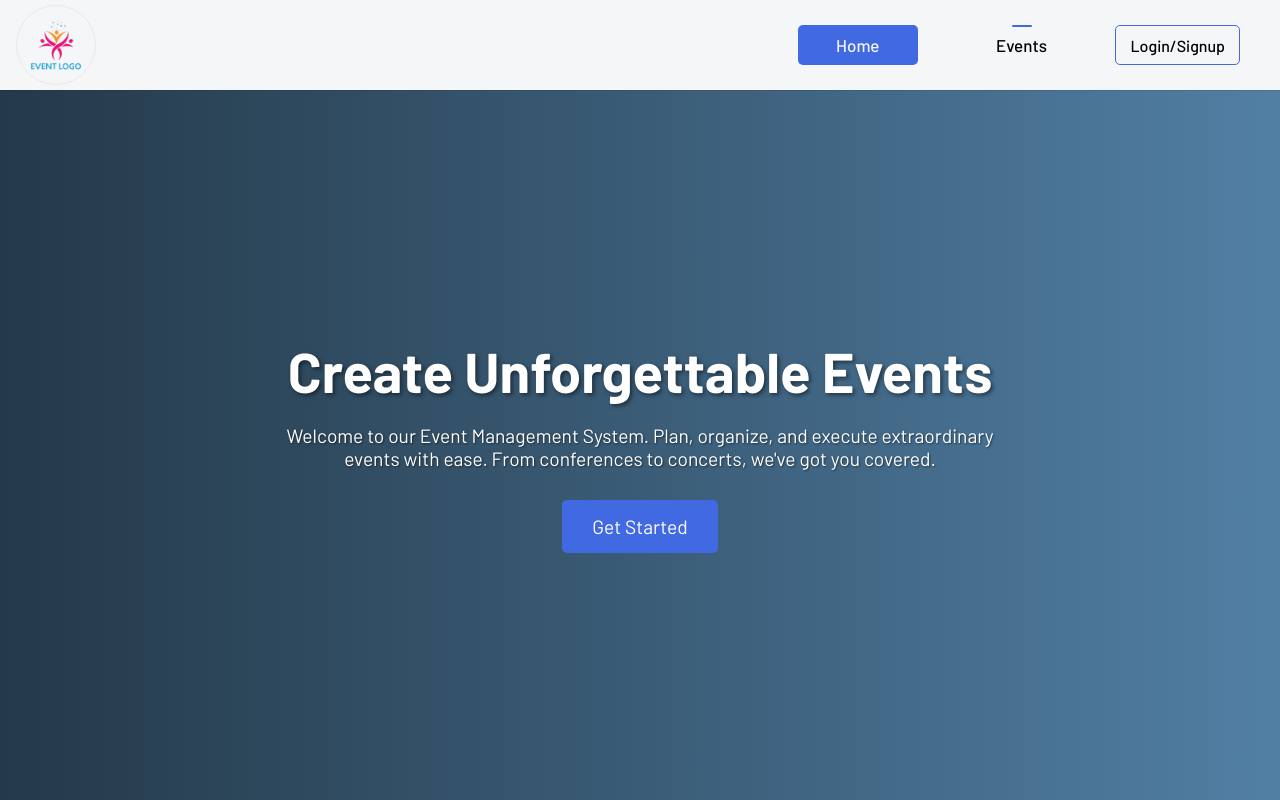
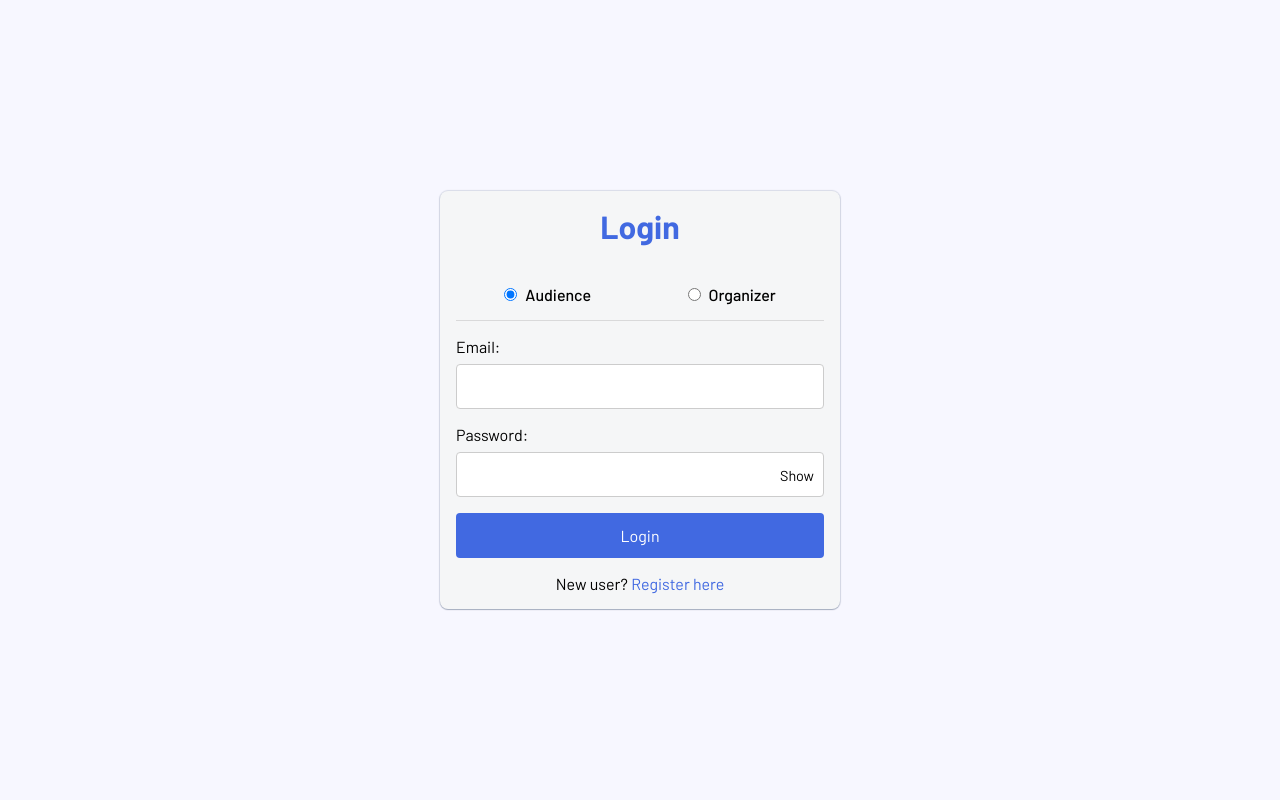
Before and after one commit to Anshuman1803/Event-Management, a React (Create React App) app in the folder frontend/: page / in a window 1280 px wide. Built offline with nearby package versions, Linux system fonts and the light colour scheme; no server answers.

Commit message:
create a seprate route for auth (login & signup( frontend

```diff
--- a/frontend/src/App.js
+++ b/frontend/src/App.js
@@ -12,7 +12,7 @@ function App() {
         reverseOrder={false}
       />
       {
-        role !== "organizer" && <Header />
+        (role !== "organizer" && role === "audience") && <Header />
       }
       <AppRouter />
     </>
--- a/frontend/src/pages/Auth/Login.js
+++ b/frontend/src/pages/Auth/Login.js
@@ -5,8 +5,10 @@ import axios from 'axios'
 import toast from 'react-hot-toast';
 import { useDispatch } from 'react-redux'
 import { updateUserData } from '../../redux/ReduxSlice';
+import ButtonLoader from '../../components/buttonLoader/ButtonLoader';
 const BACKEND_URL = process.env.REACT_APP_BACKEND_URL;
 const Login = () => {
+    const [Loading, setLoading] = useState(false);
   const dispatchTo = useDispatch();
   const navigateTO= useNavigate()
   const [showPassword, setShowPassword] = useState(false);
@@ -28,8 +30,10 @@ const Login = () => {
 
   const handleSubmit = (e) => {
     e.preventDefault();
+    setLoading(true)
     axios.post(`${BACKEND_URL}auth/user/login`, userDetails).then((response) => {
       if (response.data.success) {
+        setLoading(false);
         toast.success(response.data.resMsg);
         dispatchTo(updateUserData({
           profile: response.data.UserDetails.profile,
@@ -45,9 +49,11 @@ const Login = () => {
           role: "audience",
         });
       } else {
+        setLoading(false);
         toast.error(response.data.resMsg);
       }
     }).catch((error) => {
+      setLoading(false);
       if (error.response) {
         if (error.response.status === 409) {
           toast(error.response.data.resMsg, {
@@ -135,7 +141,11 @@ const Login = () => {
           </div>
         </div>
 
-        <button type="submit" className={styles.submitButton}>Login</button>
+        <button type="submit" className={styles.submitButton}>
+          {
+            Loading ? <ButtonLoader/> : "Login"
+          }
+          </button>
         <div className={styles.registerLink}>
           <p>New user? <Link to="/user/register">Register here</Link></p>
         </div>
--- a/frontend/src/pages/Auth/Register.js
+++ b/frontend/src/pages/Auth/Register.js
@@ -3,10 +3,12 @@ import styles from './auth.module.css';
 import { Link, useNavigate } from 'react-router-dom';
 import axios from 'axios'
 import toast from 'react-hot-toast';
+import ButtonLoader from '../../components/buttonLoader/ButtonLoader';
 const BACKEND_URL = process.env.REACT_APP_BACKEND_URL;
 const Register = () => {
-  const navigateTO= useNavigate()
+  const navigateTO = useNavigate()
   const [showPassword, setShowPassword] = useState(false);
+  const [Loading, setLoading] = useState(false);
   const [userDetails, setUserDetails] = useState({
     email: "",
     fullName: "",
@@ -27,8 +29,10 @@ const Register = () => {
   // ! Register logic
   const handleSubmit = (e) => {
     e.preventDefault();
-    axios.post(`${BACKEND_URL}auth/user/register`,userDetails).then((response)=>{
-      if(response.data.success){
+    setLoading(true)
+    axios.post(`${BACKEND_URL}auth/user/register`, userDetails).then((response) => {
+      if (response.data.success) {
+        setLoading(false)
         toast.success(response.data.resMsg);
         navigateTO("/user/login")
         setUserDetails({
@@ -37,10 +41,12 @@ const Register = () => {
           password: "",
           role: "audience",
         });
-      }else{
+      } else {
+        setLoading(false)
         toast.error(response.data.resMsg);
       }
-    }).catch((error)=>{
+    }).catch((error) => {
+      setLoading(false)
       if (error.response) {
         if (error.response.status === 409) {
           toast(error.response.data.resMsg, {
@@ -143,7 +149,11 @@ const Register = () => {
             </button>
           </div>
         </div>
-        <button type="submit" className={`${styles.submitButton}`}>Register</button>
+        <button type="submit" className={`${styles.submitButton}`}>
+          {
+            Loading ? <ButtonLoader /> : "Register"
+          }
+        </button>
         <div className={styles.registerLink}>
           <p>Already have an account?  <Link to="/user/login">Login here</Link></p>
         </div>
--- a/frontend/src/pages/Auth/auth.module.css
+++ b/frontend/src/pages/Auth/auth.module.css
@@ -1,6 +1,6 @@
 .formContainer {
     width: 100%;
-    min-height: calc(100dvh - 90px);
+    min-height: 100dvh;
     display: flex;
     align-items: center;
     justify-content: center;
@@ -96,13 +96,17 @@
 
 .submitButton {
     width: 100%;
-    padding: 0.75rem;
+    padding: 1em;
     background-color: var(--primaryColor);
     color: white;
     border: none;
     border-radius: 4px;
     font-size: 1rem;
+    height: 45px;
     transition: background-color 0.3s ease;
+    display: flex;
+    align-items: center;
+    justify-content: center;
 }
 
 .submitButton:hover {
--- a/frontend/src/router/AppRouter.js
+++ b/frontend/src/router/AppRouter.js
@@ -20,7 +20,13 @@ function AppRouter() {
     return (
         <>
             {
-                role === "organizer" ? <Organizer /> : <Audience />
+                (role !== "organizer" && role !== "audience") && <AuthRoute />
+            }
+            {
+                role === "organizer" && <Organizer />
+            }
+            {
+                role === "audience" && <Audience />
             }
         </>
 
@@ -54,18 +60,26 @@ function Audience() {
     const { isActive } = useSelector((state) => state.EventManagement);
     return (
         <Routes>
-            <Route path='/' element={ <Suspense fallback={<div>Loading...</div>}> <Home /> </Suspense>} />
+            <Route path='/' element={<Suspense fallback={<div>Loading...</div>}> <Home /> </Suspense>} />
 
-            <Route path='/events' element={ <Suspense fallback={<div>Loading...</div>}> <Events /> </Suspense>} />
+            <Route path='/events' element={<Suspense fallback={<div>Loading...</div>}> <Events /> </Suspense>} />
 
             {
                 !isActive && <>
-                    <Route path='/user/login' element={ <Suspense fallback={<div>Loading...</div>}> <Login /> </Suspense>} />
-                    <Route path='/user/register' element={ <Suspense fallback={<div>Loading...</div>}> <Register /> </Suspense>} />
+                    <Route path='/user/login' element={<Suspense fallback={<div>Loading...</div>}> <Login /> </Suspense>} />
+                    <Route path='/user/register' element={<Suspense fallback={<div>Loading...</div>}> <Register /> </Suspense>} />
                 </>
             }
-            <Route path='/*' element={ <Suspense fallback={<div>Loading...</div>}> <Home /> </Suspense>} />
+            <Route path='/*' element={<Suspense fallback={<div>Loading...</div>}> <Home /> </Suspense>} />
 
         </Routes>
     )
 }
+
+function AuthRoute() {
+    return <Routes>
+        <Route path='/user/login' element={<Suspense fallback={<div>Loading...</div>}> <Login /> </Suspense>} />
+        <Route path='/user/register' element={<Suspense fallback={<div>Loading...</div>}> <Register /> </Suspense>} />
+        <Route path='/' element={<Suspense fallback={<div>Loading...</div>}> <Login /> </Suspense>} />
+    </Routes>
+}
```
